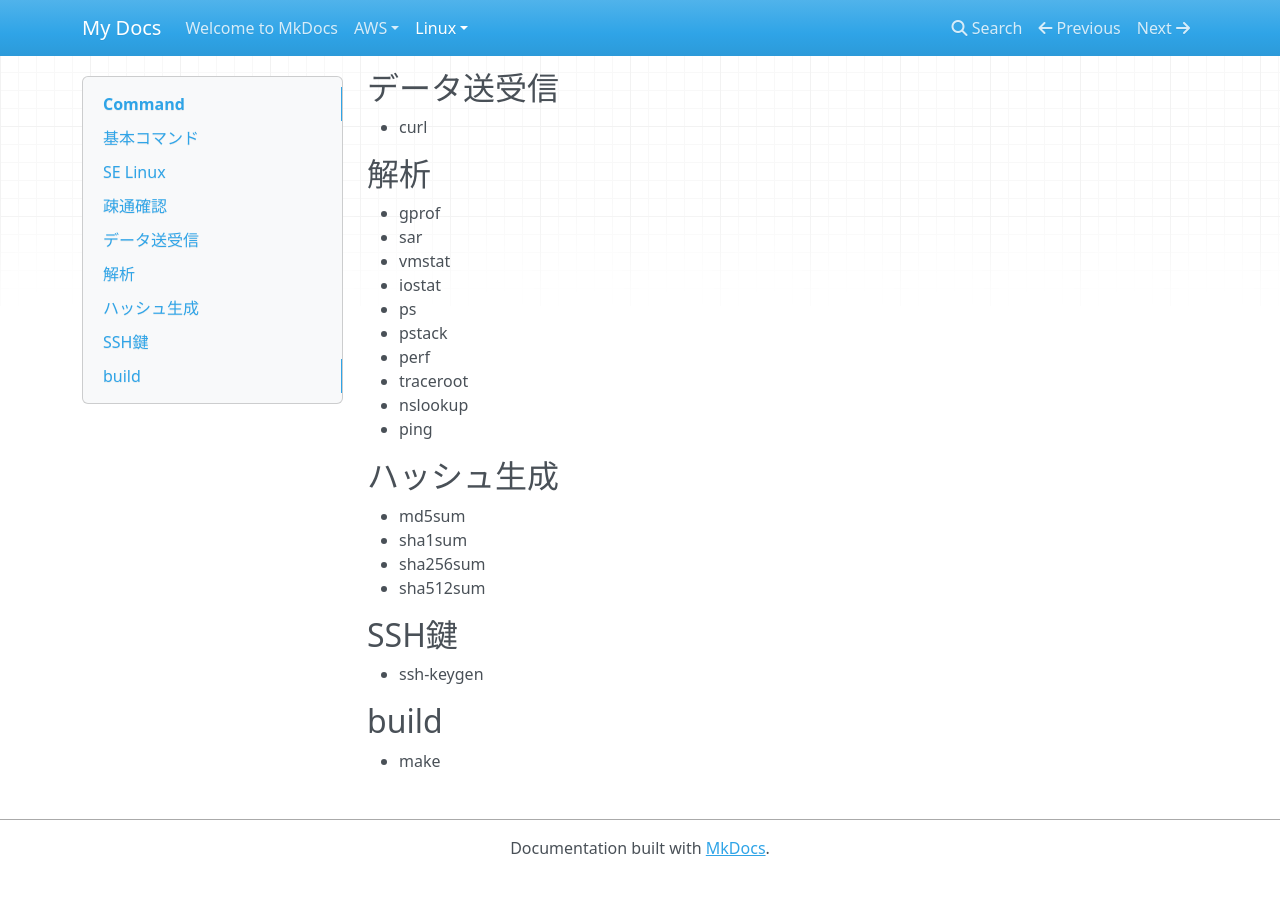
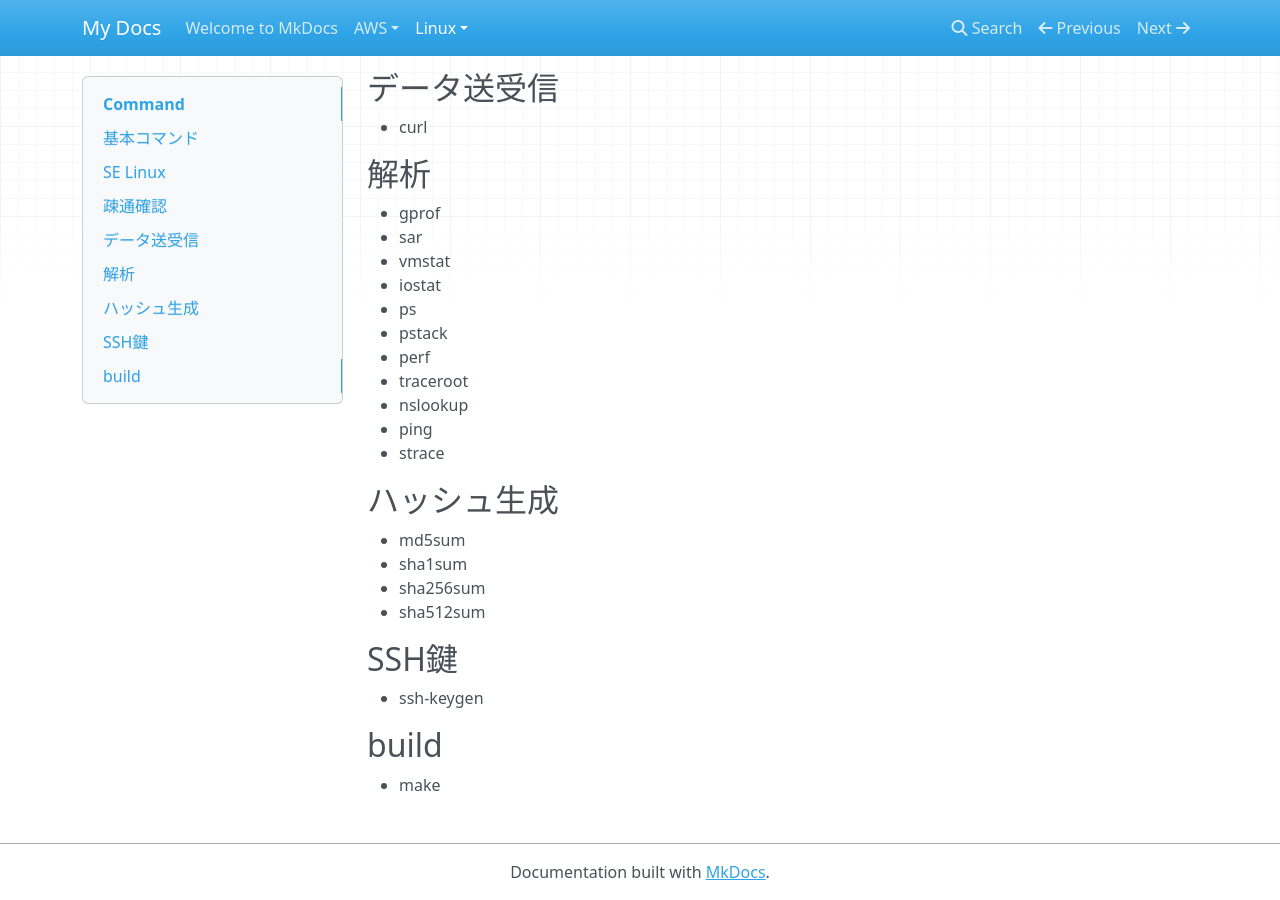
Before and after one commit to kameim/site, an MkDocs documentation site: the page built from docs/Linux/Command.md, in a window 1280 px wide and 900 px high, scrolled down 1829 px. Built offline with MkDocs 1.6.1, drawn with Linux system fonts in a browser that asks for light colours; nearby versions of some CDN libraries; before the commit the page ends 2705 px from its top, so only the background shows below that.

Commit message:
add strace

```diff
--- a/docs/Linux/Command.md
+++ b/docs/Linux/Command.md
@@ -97,6 +97,7 @@
 - traceroot
 - nslookup
 - ping
+- strace
 
 ## ハッシュ生成
 
```
